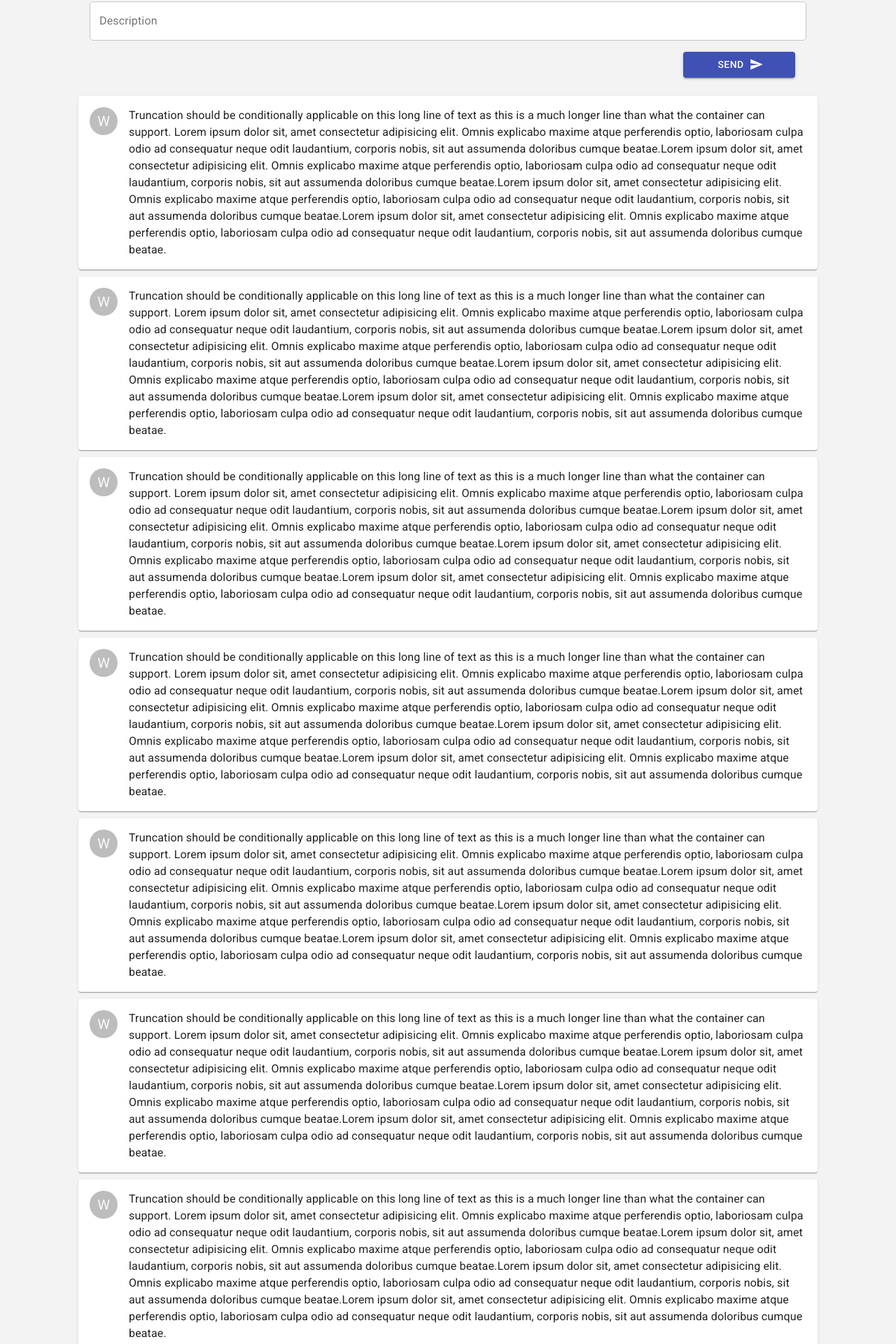
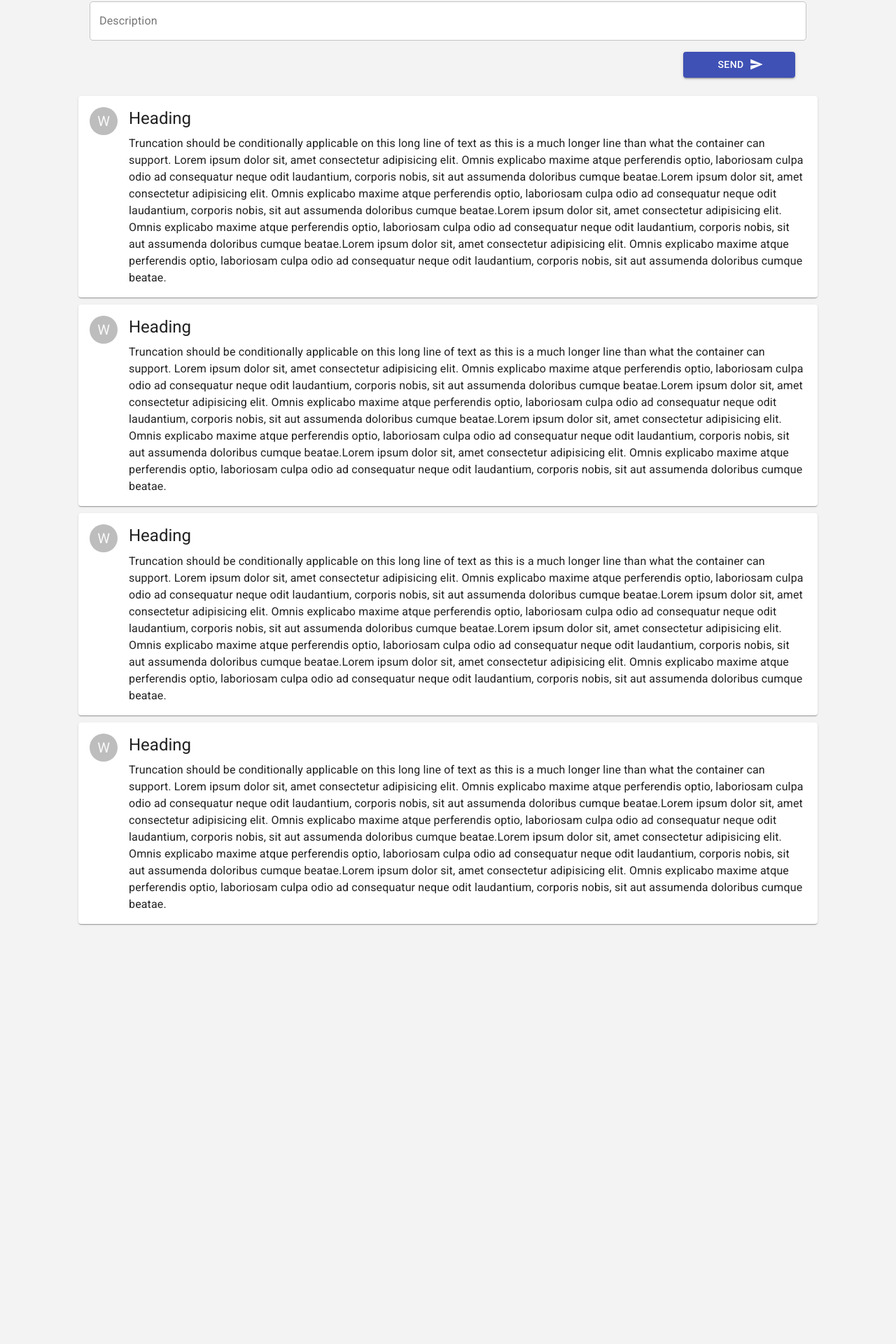
Before and after one commit to Alexalexlex/SocialNetwork-React-Redux-Saga, a React (Create React App) app: page / in a window 1280 px wide. Shown: the part 160-2080 px from the top of the page at 70% size. After the commit the page ends 1490 px from the top, so only its background shows below. Built offline with nearby package versions, Linux system fonts and the light colour scheme.

Commit message:
add heading

```diff
--- a/src/components/Main.jsx
+++ b/src/components/Main.jsx
@@ -97,71 +97,60 @@ class Main extends React.Component {
                                 <Avatar>W</Avatar>
                             </Grid>
                             <Grid item xs>
+                                <Typography variant="h5" gutterBottom>
+                                    Heading
+                                </Typography>
                                 <Typography>{message}</Typography>
                             </Grid>
                         </Grid>
                     </Paper>
                 </Link>
+                <Link to="#" className={this.props.classes.link}>
                     <Paper className={this.props.classes.paper}>
                         <Grid container wrap="nowrap" spacing={2}>
                             <Grid item>
                                 <Avatar>W</Avatar>
                             </Grid>
                             <Grid item xs>
+                                <Typography variant="h5" gutterBottom>
+                                    Heading
+                                </Typography>
                                 <Typography>{message}</Typography>
                             </Grid>
                         </Grid>
                     </Paper>
+                </Link>
+                <Link to="#" className={this.props.classes.link}>
                     <Paper className={this.props.classes.paper}>
                         <Grid container wrap="nowrap" spacing={2}>
                             <Grid item>
                                 <Avatar>W</Avatar>
                             </Grid>
                             <Grid item xs>
+                                <Typography variant="h5" gutterBottom>
+                                    Heading
+                                </Typography>
                                 <Typography>{message}</Typography>
                             </Grid>
                         </Grid>
                     </Paper>
+                </Link>
+                <Link to="#" className={this.props.classes.link}>
                     <Paper className={this.props.classes.paper}>
                         <Grid container wrap="nowrap" spacing={2}>
                             <Grid item>
                                 <Avatar>W</Avatar>
                             </Grid>
                             <Grid item xs>
+                                <Typography variant="h5" gutterBottom>
+                                    Heading
+                                </Typography>
                                 <Typography>{message}</Typography>
                             </Grid>
                         </Grid>
                     </Paper>
-            <Paper className={this.props.classes.paper}>
-                <Grid container wrap="nowrap" spacing={2}>
-                    <Grid item>
-                        <Avatar>W</Avatar>
-                    </Grid>
-                    <Grid item xs>
-                        <Typography>{message}</Typography>
-                    </Grid>
-                </Grid>
-            </Paper>
-            <Paper className={this.props.classes.paper}>
-                <Grid container wrap="nowrap" spacing={2}>
-                    <Grid item>
-                        <Avatar>W</Avatar>
-                    </Grid>
-                    <Grid item xs>
-                        <Typography>{message}</Typography>
-                    </Grid>
-                </Grid>
-            </Paper>
-            <Paper className={this.props.classes.paper}>
-                <Grid container wrap="nowrap" spacing={2}>
-                    <Grid item>
-                        <Avatar>W</Avatar>
-                    </Grid>
-                    <Grid item xs>
-                        <Typography>{message}</Typography>
-                    </Grid>
-                </Grid>
-            </Paper>
+                </Link>
+
             </div>
         );
     }
```
Lines whose indentation alone changed are shown as unchanged.
